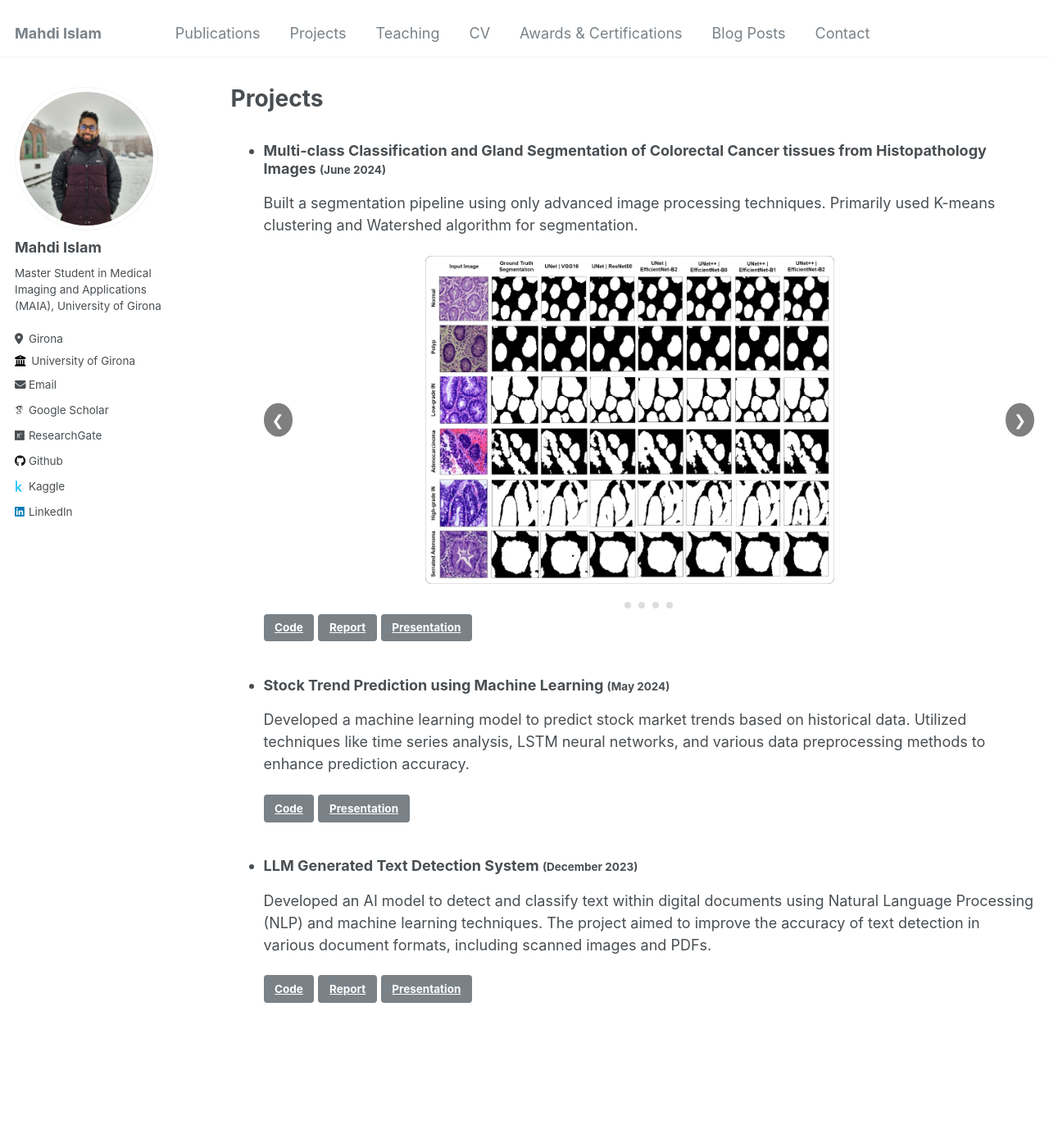
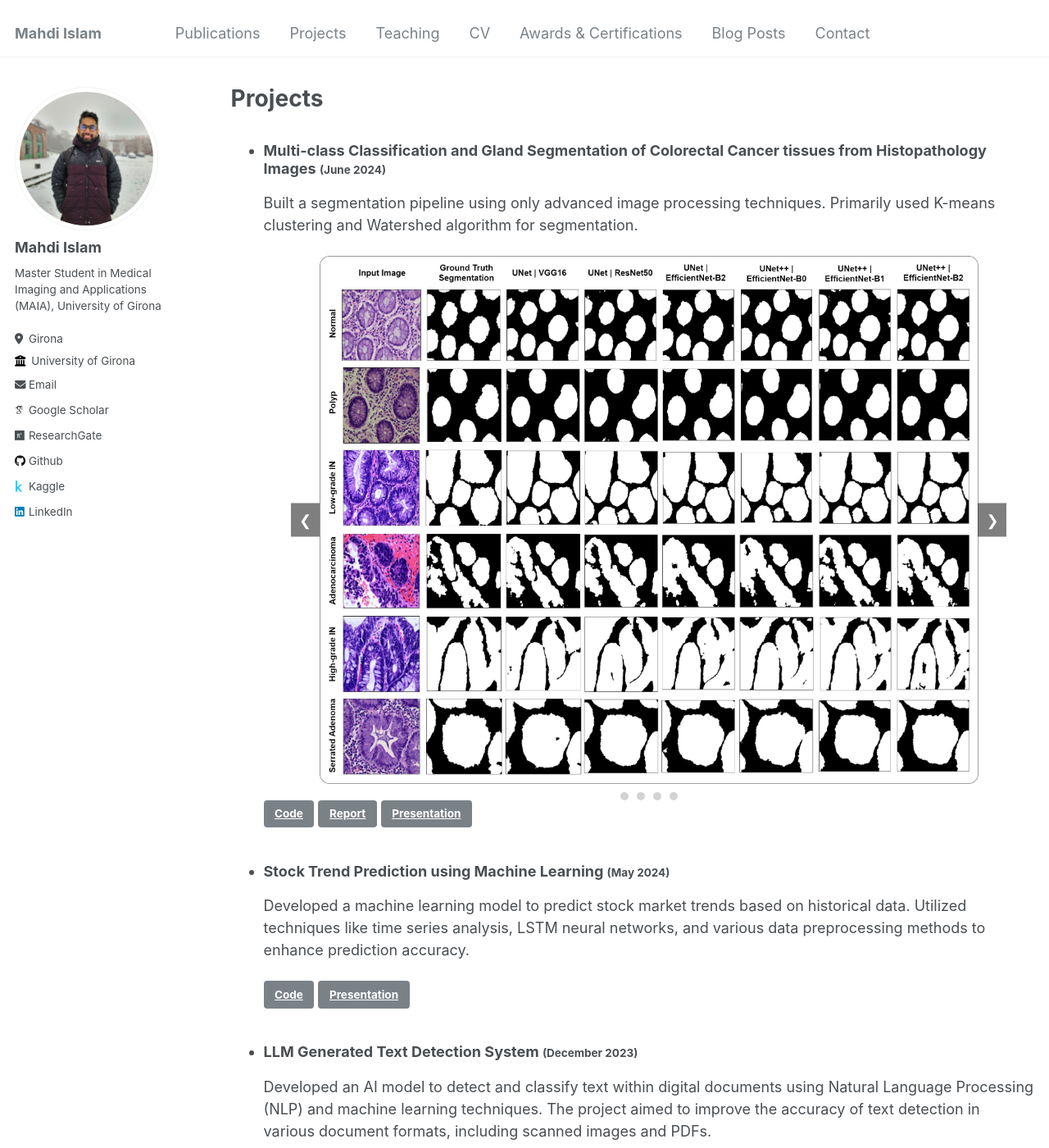
Before and after one commit to mahdiislam79/mahdiislam79.github.io, a Jekyll site: the page built from _pages/projects.md, in a window 1280 px wide and 1400 px high. Shown: the whole window at 82% size. Built offline with Jekyll 4.4.1, drawn with Linux system fonts in a browser that asks for light colours; some web fonts are replaced.

Commit message:
minor changes

```diff
--- a/_sass/_custom.scss
+++ b/_sass/_custom.scss
@@ -2,66 +2,64 @@
   display: flex;
   overflow-x: auto;
   scroll-snap-type: x mandatory;
+  -webkit-overflow-scrolling: touch; /* Smooth scrolling on iOS */
   width: 100%;
-  position: relative;
+  position: relative; /* For positioning the buttons */
+  scroll-behavior: smooth; /* Smooth scrolling behavior */
+  margin: 0 auto;
+  max-width: 95%; /* Slightly reduce the width for better visibility */
 }
 
 .project-image-container {
-  scroll-snap-align: start;
-  flex-shrink: 0;
-  width: 95%; /* Slightly smaller width to show part of the next image */
-  box-sizing: border-box;
-  margin-right: 5%; /* Space between images */
+  flex: 0 0 100%; /* Ensure each image takes up full width */
+  scroll-snap-align: center; /* Center-aligns the image during scroll */
+  position: relative;
+  max-width: 100%;
+  text-align: center;
 }
 
 .project-image {
-  max-width: 100%;
-  height: auto;
-  max-height: 400px; /* Adjust to make images smaller */
-  margin: auto;
-  display: block;
-  object-fit: contain;
+  max-width: 90%; /* Make images slightly smaller to improve layout */
+  height: auto; /* Maintain aspect ratio */
   border-radius: 5px;
-  cursor: pointer;
+  margin: 0 auto; /* Center images */
 }
 
-/* Optional: Scroll Arrows */
-.carousel-nav {
+.prev, .next {
   position: absolute;
   top: 50%;
-  width: 100%;
-  display: flex;
-  justify-content: space-between;
   transform: translateY(-50%);
-  pointer-events: none;
-}
-
-.carousel-nav button {
-  pointer-events: all;
-  background: rgba(0, 0, 0, 0.5);
+  background-color: rgba(0, 0, 0, 0.5);
   color: white;
   border: none;
   padding: 10px;
   cursor: pointer;
-  border-radius: 50%;
+  z-index: 1;
 }
 
-/* Optional: Scroll Indicators */
+.prev {
+  left: 10px; /* Adjust for better visibility */
+}
+
+.next {
+  right: 10px; /* Adjust for better visibility */
+}
+
 .scroll-indicators {
-  text-align: center;
+  display: flex;
+  justify-content: center;
   margin-top: 10px;
 }
 
-.scroll-indicators span {
-  display: inline-block;
-  width: 8px;
-  height: 8px;
-  margin: 0 2px;
-  background-color: #ddd;
+.scroll-indicators .indicator {
+  width: 10px;
+  height: 10px;
   border-radius: 50%;
+  background-color: lightgray;
+  margin: 0 5px;
   cursor: pointer;
 }
 
-.scroll-indicators span.active {
-  background-color: #666;
+.scroll-indicators .indicator.active {
+  background-color: gray;
 }
```
Also changed, not shown: assets/js/_main.js (line endings or trailing spaces).
